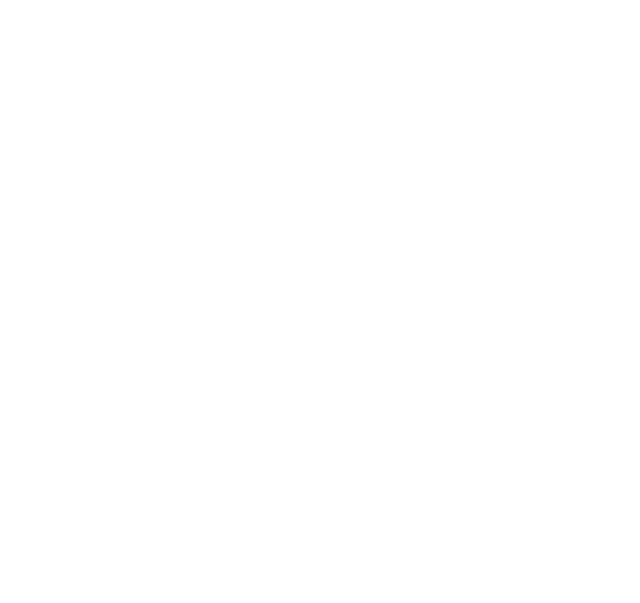
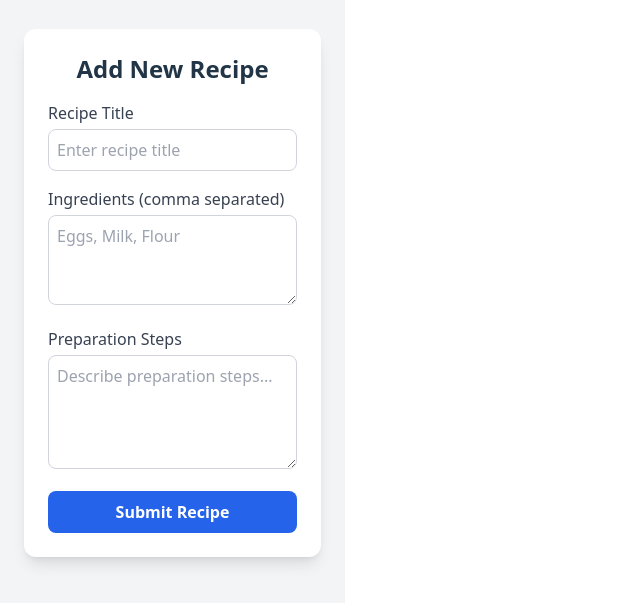
Before and after one commit to nalex1/alx-fe-reactjs, a React app in the folder recipe-sharing-platform/: page /add in a window 1280 px wide. Before the commit this address had no page. Shown: the part 107-710 px from the top of the page, without its empty margins (0-640 px from the left). Built offline with nearby package versions, Linux system fonts and the light colour scheme; the HTML template or start-up script is replaced by a standard one.

Commit message:
adding form

```diff
--- a/recipe-sharing-platform/src/App.jsx
+++ b/recipe-sharing-platform/src/App.jsx
@@ -1,6 +1,7 @@
 import { BrowserRouter, Routes, Route } from "react-router-dom";
 import HomePage from "./components/HomePage";
 import RecipeDetail from "./components/RecipeDetail";
+import AddRecipeForm from "./components/AddRecipeForm";
 
 function App() {
   return (
@@ -8,6 +9,7 @@
       <Routes>
         <Route path="/" element={<HomePage />} />
         <Route path="/recipe/:id" element={<RecipeDetail />} />
+        <Route path="/add" element={<AddRecipeForm />} />
       </Routes>
     </BrowserRouter>
   );
--- /dev/null
+++ b/recipe-sharing-platform/src/components/AddRecipeForm.jsx
@@ -0,0 +1,111 @@
+import { useState } from "react";
+
+const AddRecipeForm = () => {
+  const [title, setTitle] = useState("");
+  const [ingredients, setIngredients] = useState("");
+  const [steps, setSteps] = useState("");
+  const [error, setError] = useState("");
+  const [success, setSuccess] = useState("");
+
+  const handleSubmit = (e) => {
+    e.preventDefault();
+
+    // Validation
+    if (!title || !ingredients || !steps) {
+      setError("All fields are required.");
+      return;
+    }
+
+    if (ingredients.split(",").length < 2) {
+      setError("Ingredients must contain at least two items separated by commas.");
+      return;
+    }
+
+    setError("");
+    setSuccess("Recipe added successfully!");
+
+    const newRecipe = {
+      title,
+      ingredients,
+      steps,
+    };
+
+    console.log("New Recipe:", newRecipe);
+
+    setTitle("");
+    setIngredients("");
+    setSteps("");
+  };
+
+  return (
+    <div className="min-h-screen bg-gray-100 flex items-center justify-center p-6">
+      <div className="w-full max-w-lg bg-white p-6 rounded-xl shadow-lg">
+        <h2 className="text-2xl font-bold mb-4 text-center">
+          Add New Recipe
+        </h2>
+
+        {error && (
+          <p className="text-red-600 text-sm mb-3 text-center">
+            {error}
+          </p>
+        )}
+
+        {success && (
+          <p className="text-green-600 text-sm mb-3 text-center">
+            {success}
+          </p>
+        )}
+
+        <form onSubmit={handleSubmit} className="space-y-4">
+          <div>
+            <label className="block text-gray-700 font-medium mb-1">
+              Recipe Title
+            </label>
+            <input
+              type="text"
+              value={title}
+              onChange={(e) => setTitle(e.target.value)}
+              placeholder="Enter recipe title"
+              className="w-full border border-gray-300 rounded-lg p-2 focus:outline-none focus:ring-2 focus:ring-blue-400"
+            />
+          </div>
+
+          <div>
+            <label className="block text-gray-700 font-medium mb-1">
+              Ingredients (comma separated)
+            </label>
+            <textarea
+              rows="3"
+              value={ingredients}
+              onChange={(e) => setIngredients(e.target.value)}
+              placeholder="Eggs, Milk, Flour"
+              className="w-full border border-gray-300 rounded-lg p-2 focus:outline-none focus:ring-2 focus:ring-blue-400"
+            ></textarea>
+          </div>
+
+          <div>
+            <label className="block text-gray-700 font-medium mb-1">
+              Preparation Steps
+            </label>
+            <textarea
+              rows="4"
+              value={steps}
+              onChange={(e) => setSteps(e.target.value)}
+              placeholder="Describe preparation steps..."
+              className="w-full border border-gray-300 rounded-lg p-2 focus:outline-none focus:ring-2 focus:ring-blue-400"
+            ></textarea>
+          </div>
+
+          <button
+            type="submit"
+            className="w-full bg-blue-600 text-white py-2 rounded-lg font-semibold hover:bg-blue-700 transition"
+          >
+            Submit Recipe
+          </button>
+        </form>
+      </div>
+    </div>
+  );
+};
+
+export default AddRecipeForm;
```
